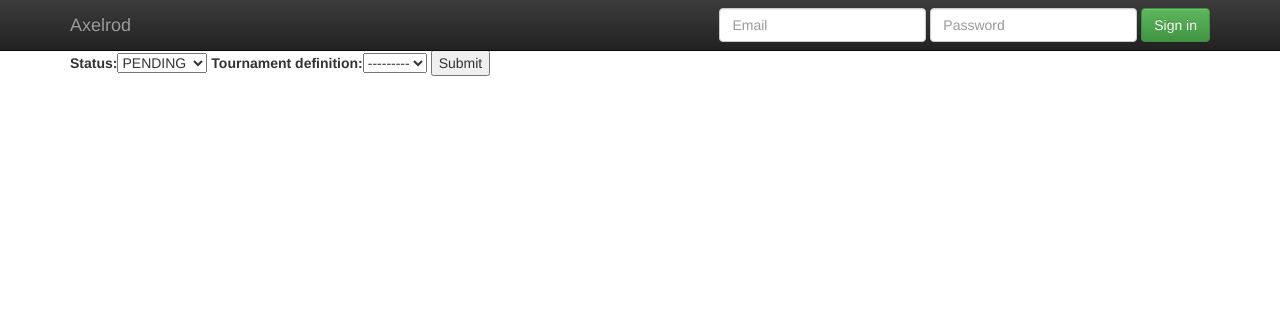
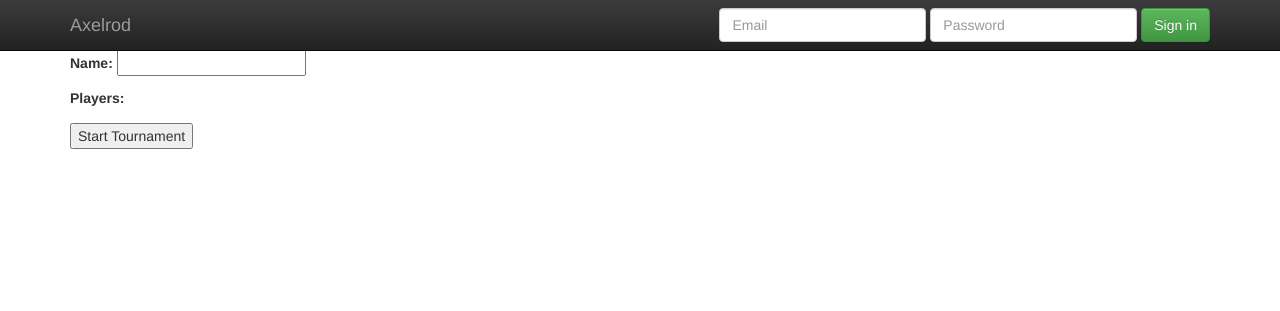
Before and after one commit to meatballs/DjAxelrod, a Django app: page /tournament/create/ in a window 1280 px wide. Shown: the top 311 px of the page. Run offline with Django 3.2, Linux system fonts and the light colour scheme; data that the repository does not hold is empty; some libraries are stand-ins or nearby versions.

Commit message:
Added form to start tournament

```diff
--- a/core/forms.py
+++ b/core/forms.py
@@ -1,4 +1,5 @@
 from django import forms
+from axelrod.strategies import _strategies
 from .models import Tournament, TournamentDefinition
 
 
@@ -9,6 +10,10 @@ class TournamentForm(forms.ModelForm):
 
 
 class TournamentDefinitionForm(forms.ModelForm):
+    STRATEGIES = _strategies.basic_strategies + _strategies.ordinary_strategies + _strategies.cheating_strategies
+    CHOICES = [(a.__name__, a.__name__) for a in STRATEGIES]
+    players = forms.MultipleChoiceField(choices=CHOICES, widget=forms.CheckboxSelectMultiple)
+
     class Meta:
         model = TournamentDefinition
         fields = ['name', 'players']
--- a/core/templates/core/tournament_form.html
+++ b/core/templates/core/tournament_form.html
@@ -3,8 +3,8 @@
 
 <form action="" method="post">
     {% csrf_token %}
-    {{ form }}
-    <input type="submit" value="Submit" />
+    {{ form.as_p }}
+    <input type="submit" name="submit" value="Start Tournament" />
 </form>
 
 {% endblock %}
--- a/core/views.py
+++ b/core/views.py
@@ -5,6 +5,7 @@ from django.views.generic import (
     CreateView,
     TemplateView
 )
+from django.core.urlresolvers import reverse
 from .models import Tournament, TournamentDefinition
 from .forms import TournamentForm, TournamentDefinitionForm
 
@@ -18,8 +19,20 @@ class TournamentListView(ListView):
 
 
 class TournamentCreateView(CreateView):
-    model = Tournament
-    form_class = TournamentForm
+    model = TournamentDefinition
+    form_class = TournamentDefinitionForm
+    template_name = 'core/tournament_form.html'
+    tournament = None
+
+    def form_valid(self, form):
+        self.object = form.save()
+        self.tournament = Tournament.objects.create(tournament_definition=self.object)
+        self.tournament.save()
+
+        return super(TournamentCreateView, self).form_valid(form)
+
+    def get_success_url(self):
+        return reverse('core_tournament_update', args=(self.tournament.id,))
 
 
 class TournamentDetailView(DetailView):
```
